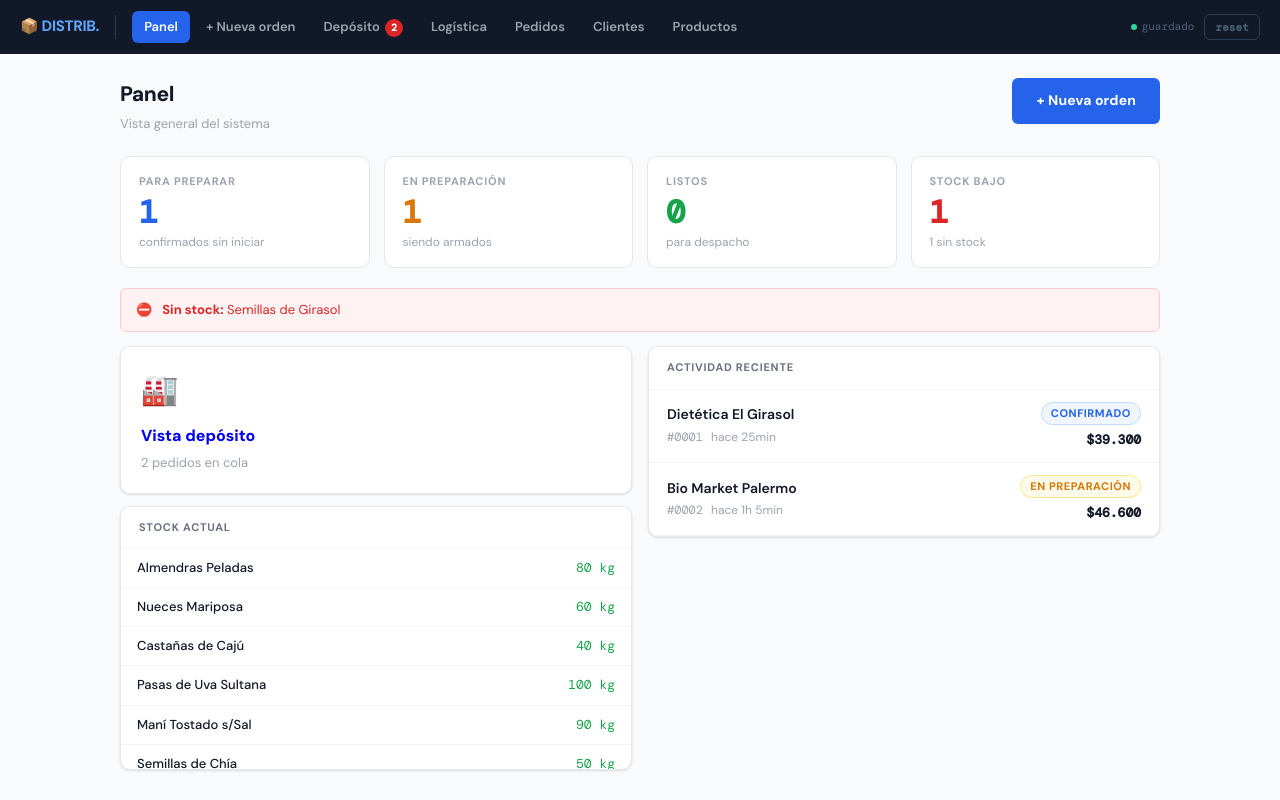
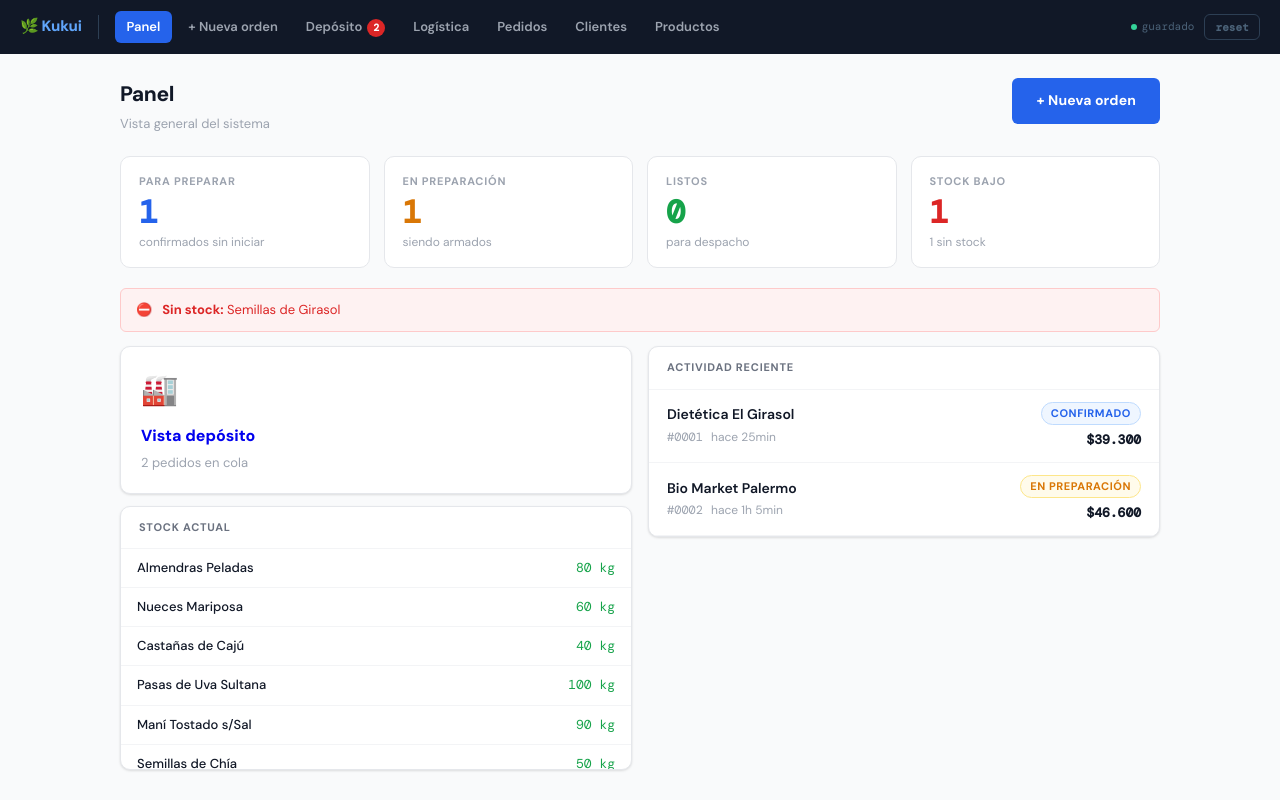
Before and after one commit to juanwilsonnn-svg/distribuidora-mvp, a Next.js app: page / in a window 1280 px wide. Built offline with nearby package versions, Linux system fonts and the light colour scheme.

Commit message:
Update Topbar.tsx

```diff
--- a/components/Topbar.tsx
+++ b/components/Topbar.tsx
@@ -28,7 +28,7 @@ export default function Topbar() {
 
   return (
     <header className="topbar">
-      <Link href="/" className="topbar-logo">📦 <span>DISTRIB.</span></Link>
+      <Link href="/" className="topbar-logo">🌿 <span>Kukui</span></Link>
 
       {links.map(l => (
         <Link key={l.href} href={l.href} className={`nav-link${path === l.href ? ' active' : ''}`}>
```
